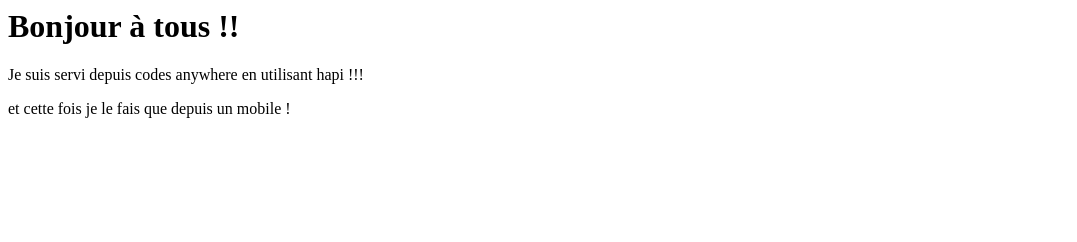
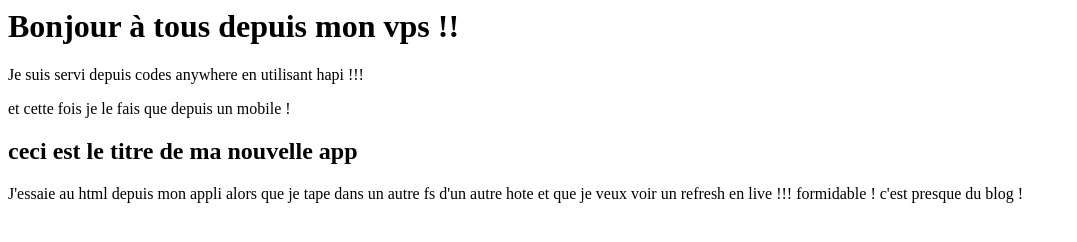
Before and after one commit to maybeormustbe/hapitest, a website: page public/index.html in a window 1280 px wide. Shown: the whole page, without its empty margins (0-1077 px from the left). Drawn offline with Linux system fonts and the light colour scheme.

Commit message:
depuis vps

```diff
--- a/public/index.html
+++ b/public/index.html
@@ -1,11 +1,14 @@
 <html>
   <body>
     <h1>
-      Bonjour à tous !!
+      Bonjour à tous depuis mon vps !!
     </h1>
     <p>
       Je suis servi depuis codes anywhere en utilisant hapi !!!
     </p>
     <p>et cette fois je le fais que depuis un mobile !</p>
+    <h2>ceci est le titre de ma nouvelle app</h2>
+    <p>J'essaie au html depuis mon appli alors que je tape dans un autre fs d'un autre hote et que je veux voir un refresh en live !!! formidable ! c'est presque du blog !
+    </p>
   </body>
 </html>
```
